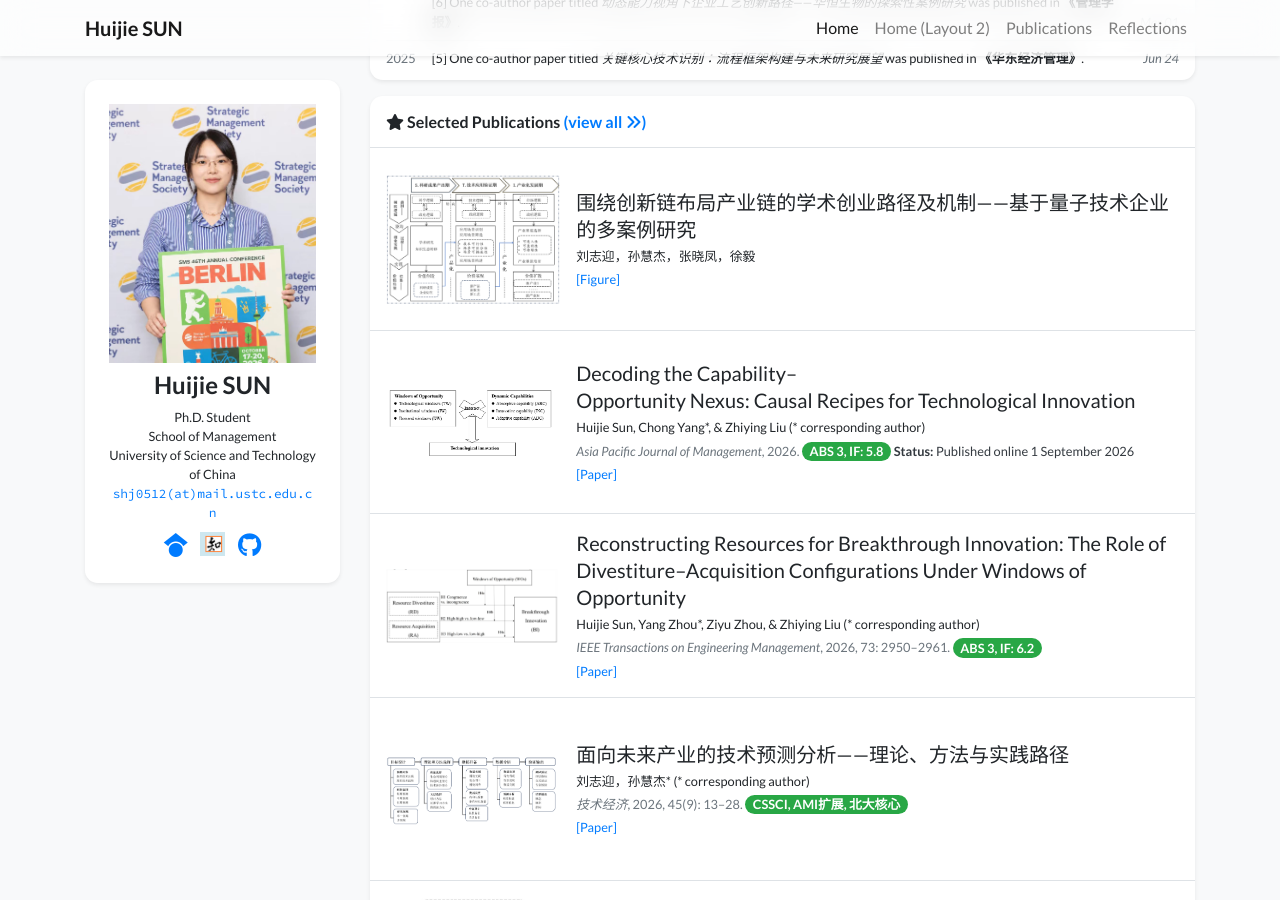
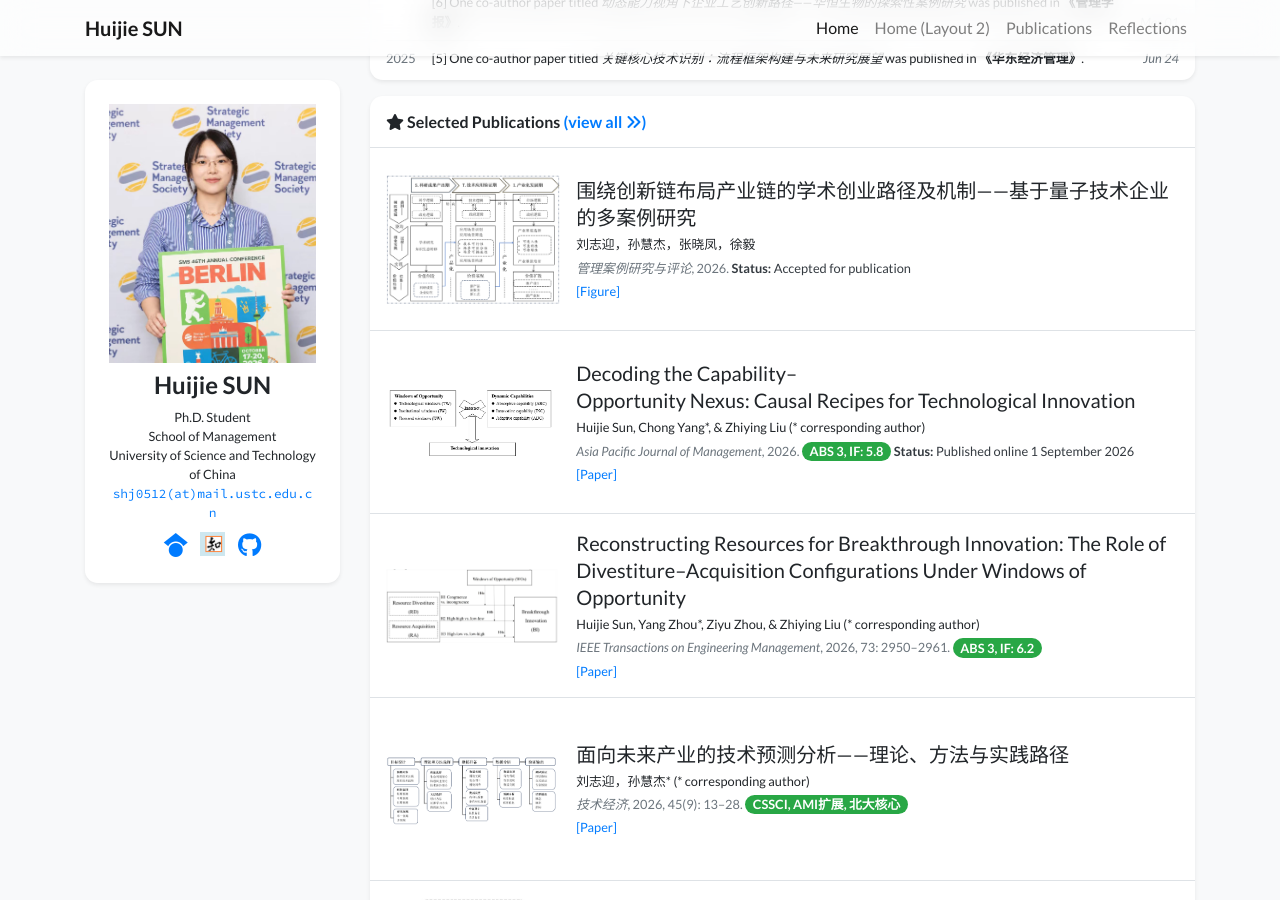
Before and after one commit to shj0512/shj0512.github.io, a Jekyll site: the page built from index.html, in a window 1280 px wide and 900 px high, scrolled down 1218 px. Built offline with Jekyll 4.4.1, drawn with Linux system fonts in a browser that asks for light colours; nearby versions of some CDN libraries; a style sheet for code colours, icons or effects is not loaded.

Commit message:
Add journal and accepted status for quantum case study

```diff
--- a/_data/research_outputs.yml
+++ b/_data/research_outputs.yml
@@ -4,6 +4,9 @@
 published:
 - title: "围绕创新链布局产业链的学术创业路径及机制——基于量子技术企业的多案例研究"
   authors: "刘志迎，孙慧杰，张晓凤，徐毅"
+  venue: "管理案例研究与评论"
+  year: "2026"
+  status: "Accepted for publication"
   cover: "/assets/images/publications/academic-entrepreneurship-quantum-cases.png"
   links:
     Figure: "/assets/images/publications/academic-entrepreneurship-quantum-cases.png"
```
